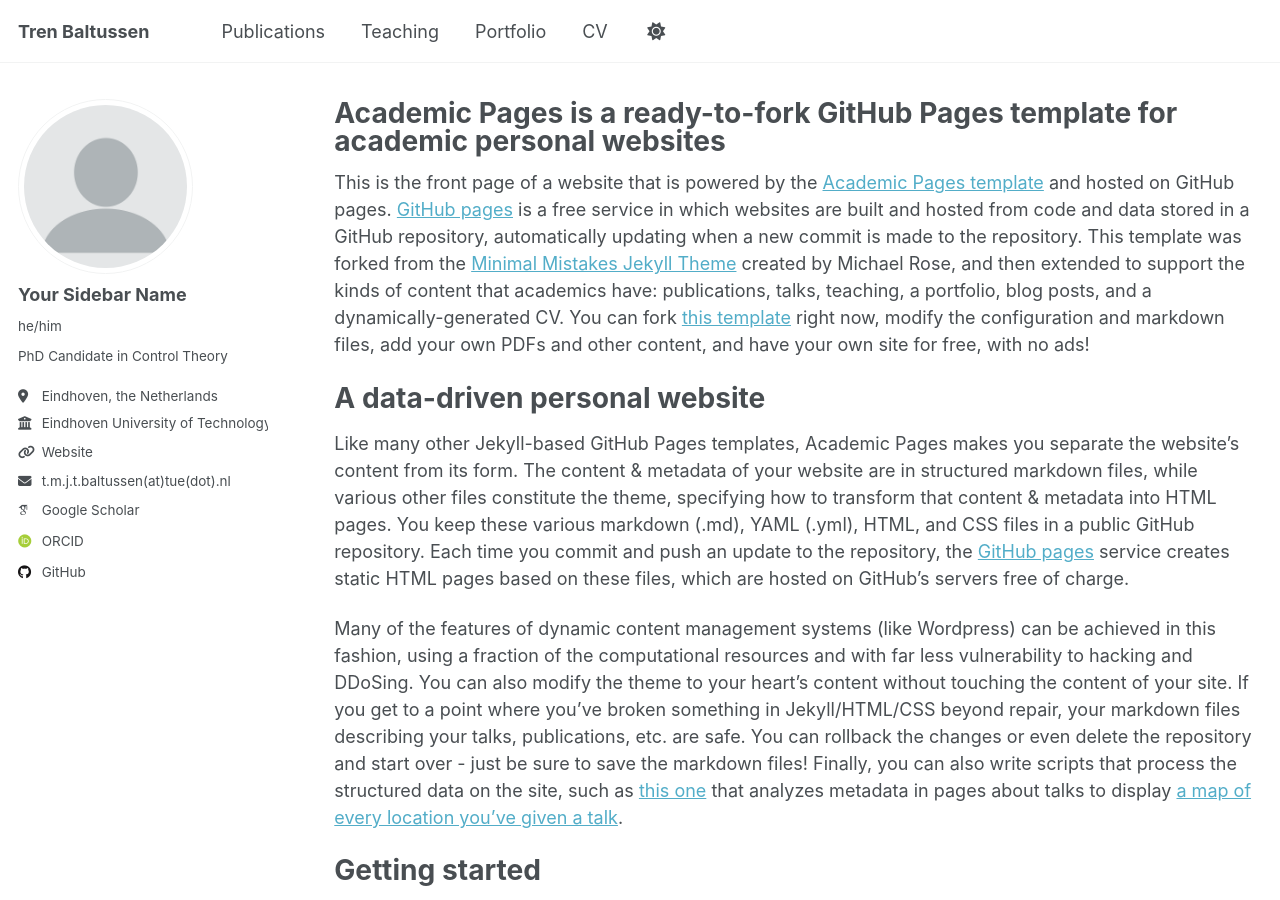
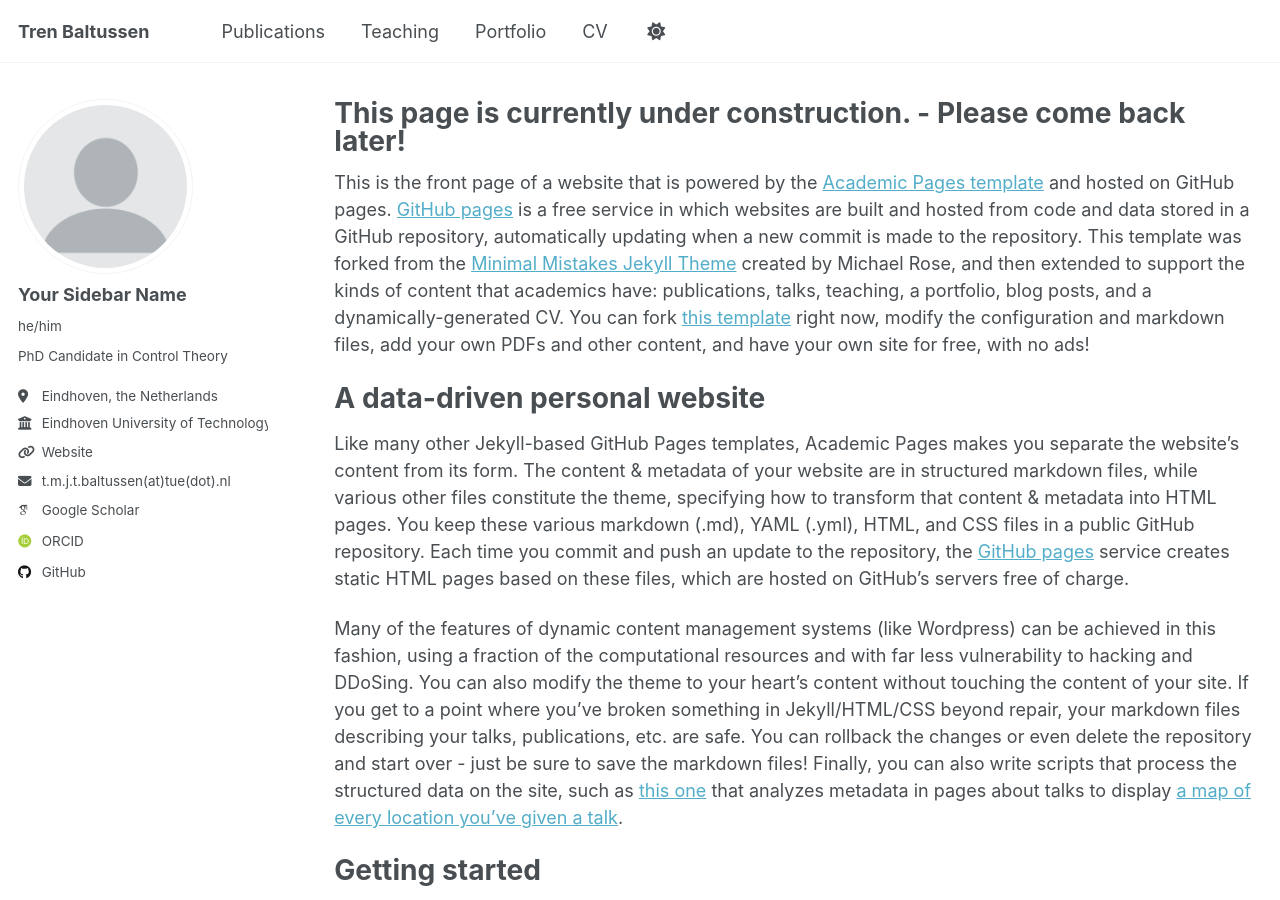
Before and after one commit to TrenBaltussen/TrenBaltussen.github.io, a Jekyll site: the page built from _pages/about.md, in a window 1280 px wide and 900 px high. Built offline with Jekyll 4.4.1, drawn with Linux system fonts in a browser that asks for light colours; some web fonts are replaced.

Commit message:
Update about.md

```diff
--- a/_pages/about.md
+++ b/_pages/about.md
@@ -1,6 +1,6 @@
 ---
 permalink: /
-title: "Academic Pages is a ready-to-fork GitHub Pages template for academic personal websites"
+title: "This page is currently under construction. - Please come back later!"
 author_profile: true
 redirect_from:
   - /about/
```
